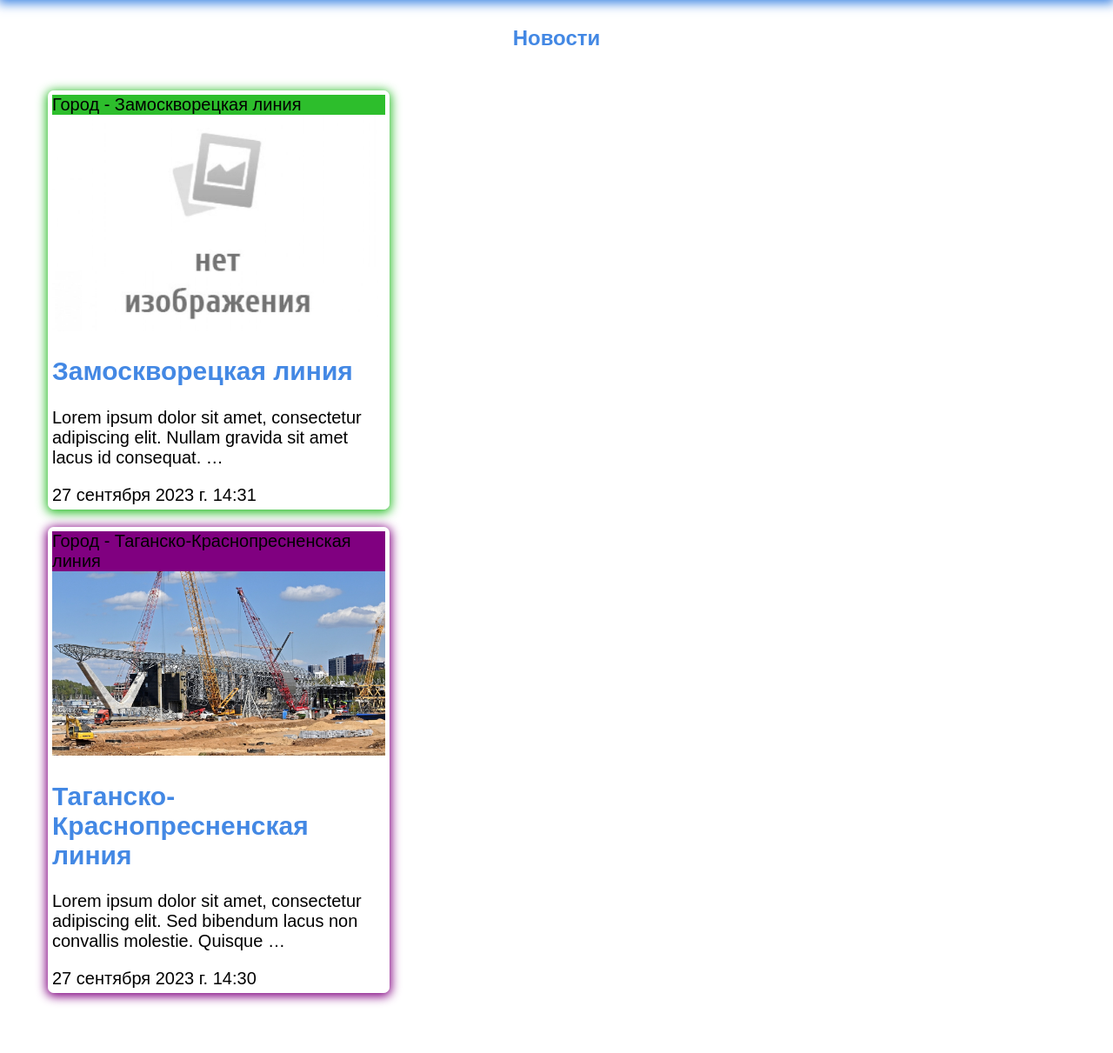
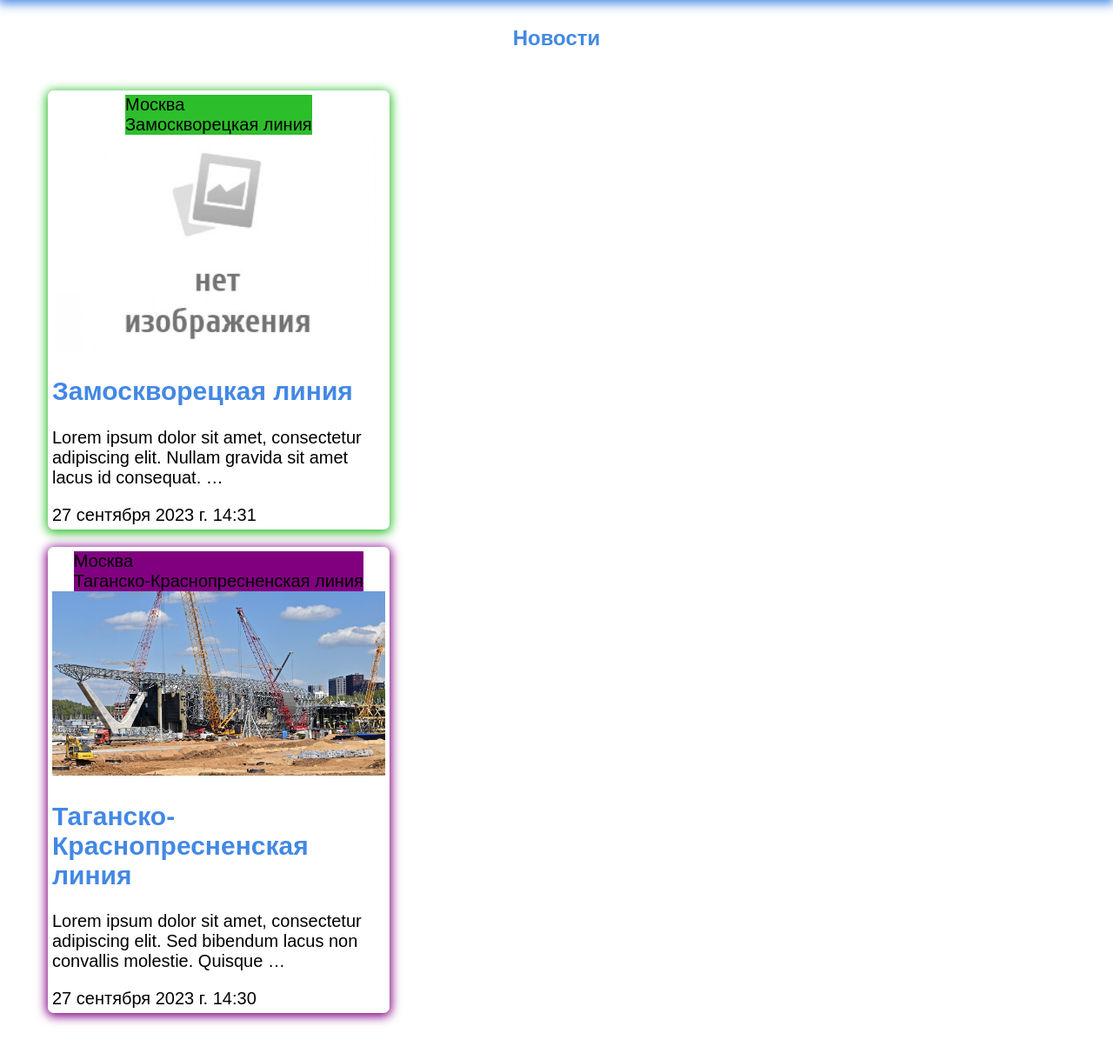
Before and after one commit to VoronPz19/Metropedia, a Django app: page /blog/ in a window 1280 px wide. Shown: the part 108-1319 px from the top of the page at 87% size. Before the commit the page ends 1263 px from the top, so only its background shows below. Run offline with Django 4.2, Linux system fonts and the light colour scheme; data comes from the database, SQL or seed files in the repository.

Commit message:
rewritten the main page handler

```diff
--- a/metro_blog/templates/blog/index.html
+++ b/metro_blog/templates/blog/index.html
@@ -8,11 +8,12 @@
         <ul class="post_list">
             {% for p in posts %}
             <li class="element" style="box-shadow: 0px 2px 12px 2px {{ p.line.color }};">
+                <div class="cat_post" id="fixed_container" style="background: {{ p.line.color }}">
+                    <a href=""><span>{{ p.line.city.title }}</span></a>
+                    <a href=""><span>{{ p.line.title }}</span></a>
+                </div>
                 <a href="{{ p.get_absolute_url }}">
                     <div class="prev_post">
-                        <div class="cat_post" id="fixed_container" style="background: {{ p.line.color }}">
-                            <span>Город - {{ p.line.title }}</span>
-                        </div>
                         <img src="{{ p.image.url }}" alt="post_image">
                     </div>
                     <h2>{{ p.title }}</h2>
```
